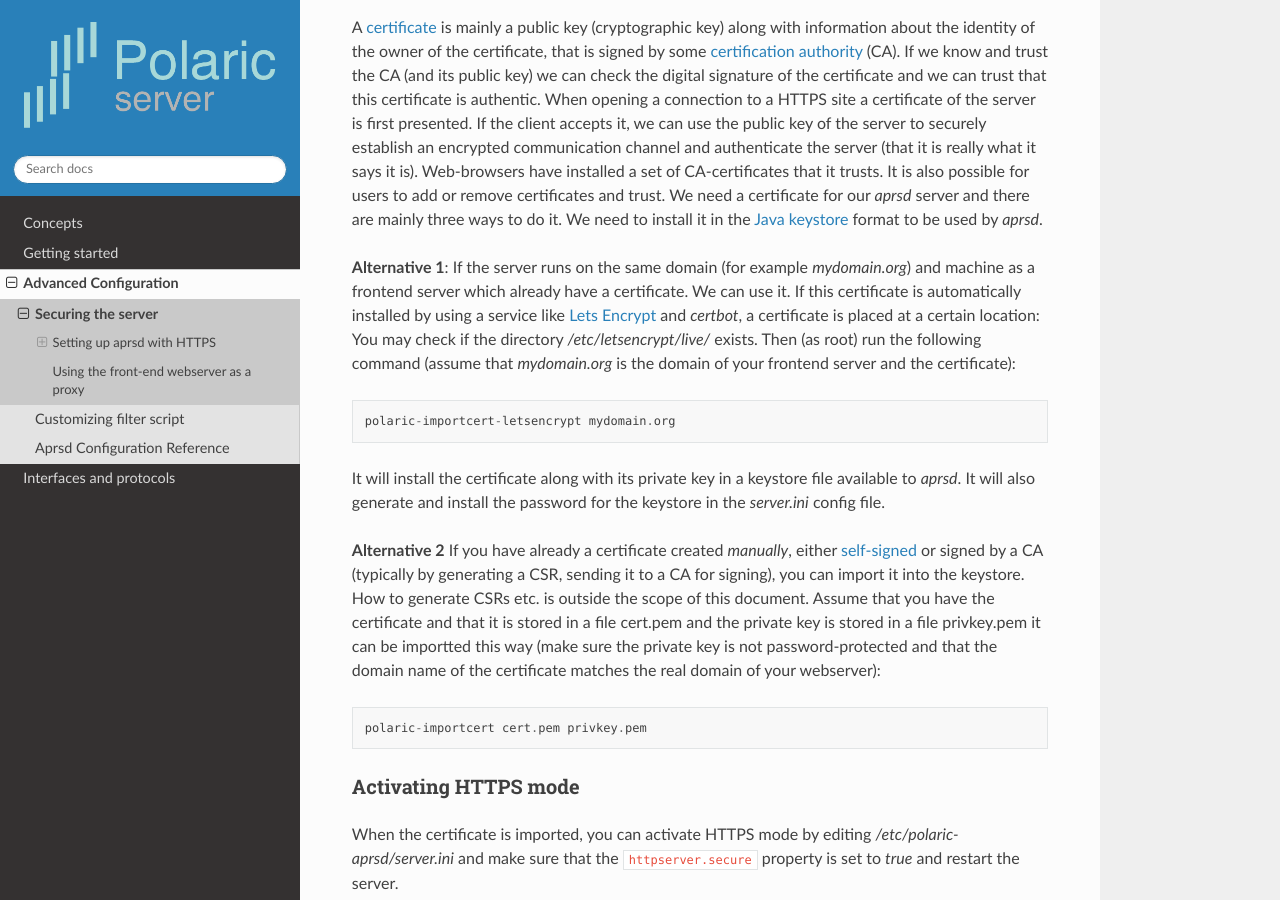
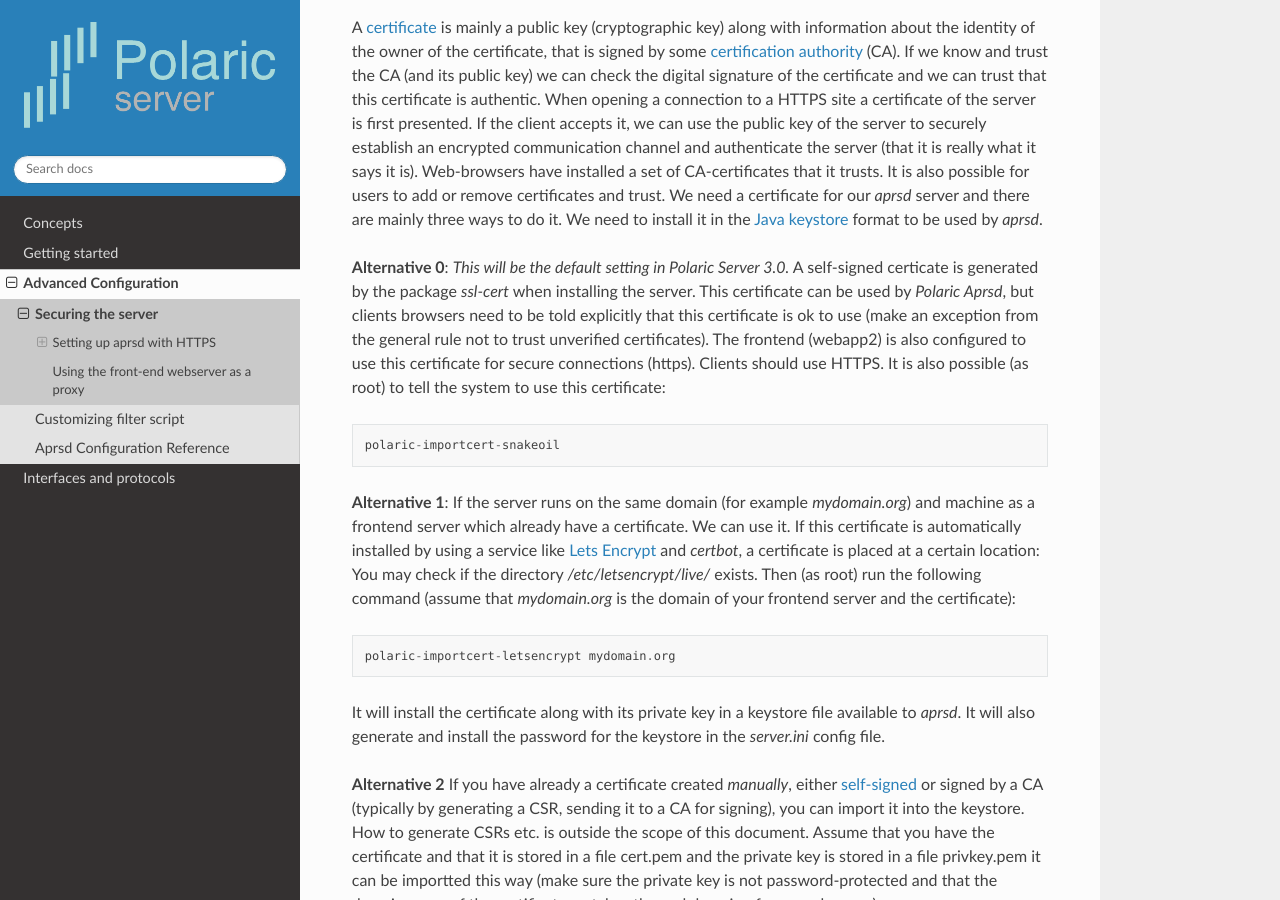
Before and after one commit to joakimsk/docs, a Sphinx documentation site: the page built from docs/secure.rst, in a window 1280 px wide and 900 px high, scrolled down 764 px. Built offline with Sphinx 7.4.7 and the Read the Docs theme 2.0.0, drawn with Linux system fonts in a browser that asks for light colours.

Commit message:
Update secure.rst

```diff
--- a/docs/secure.rst
+++ b/docs/secure.rst
@@ -22,6 +22,10 @@ Getting the certificate
 ^^^^^^^^^^^^^^^^^^^^^^^
 
 A `certificate <https://en.wikipedia.org/wiki/Public_key_certificate>`_ is mainly a public key (cryptographic key) along with information about the identity of the owner of the certificate, that is signed by some `certification authority <https://en.wikipedia.org/wiki/Certificate_authority>`_ (CA). If we know and trust the CA (and its public key) we can check the digital signature of the certificate and we can trust that this certificate is authentic. When opening a connection to a HTTPS site a certificate of the server is first presented. If the client accepts it, we can use the public key of the server to securely establish an encrypted communication channel and authenticate the server (that it is really what it says it is). Web-browsers have installed a set of CA-certificates that it trusts. It is also possible for users to add or remove certificates and trust. We need a certificate for our *aprsd* server and there are mainly three ways to do it. We need to install it in the `Java keystore <https://en.wikipedia.org/wiki/Java_KeyStore>`_ format to be used by *aprsd*.
+
+**Alternative 0**: *This will be the default setting in Polaric Server 3.0.* A self-signed certicate is generated by the package *ssl-cert* when installing the server. This certificate can be used by *Polaric Aprsd*, but clients browsers need to be told explicitly that this certificate is ok to use (make an exception from the general rule not to trust unverified certificates). The frontend (webapp2) is also configured to use this certificate for secure connections (https). Clients should use HTTPS. It is also possible (as root) to tell the system to use this certificate::
+
+    polaric-importcert-snakeoil
 
 **Alternative 1**: If the server runs on the same domain (for example `mydomain.org`) and machine as a frontend server which already have a certificate. We can use it. If this certificate is automatically installed by using a service like `Lets Encrypt <https://en.wikipedia.org/wiki/Let%27s_Encrypt>`_ and *certbot*, a certificate is placed at a certain location: You may check if the directory `/etc/letsencrypt/live/` exists. Then (as root) run the following command (assume that `mydomain.org` is the domain of your frontend server and the certificate)::
 
```
